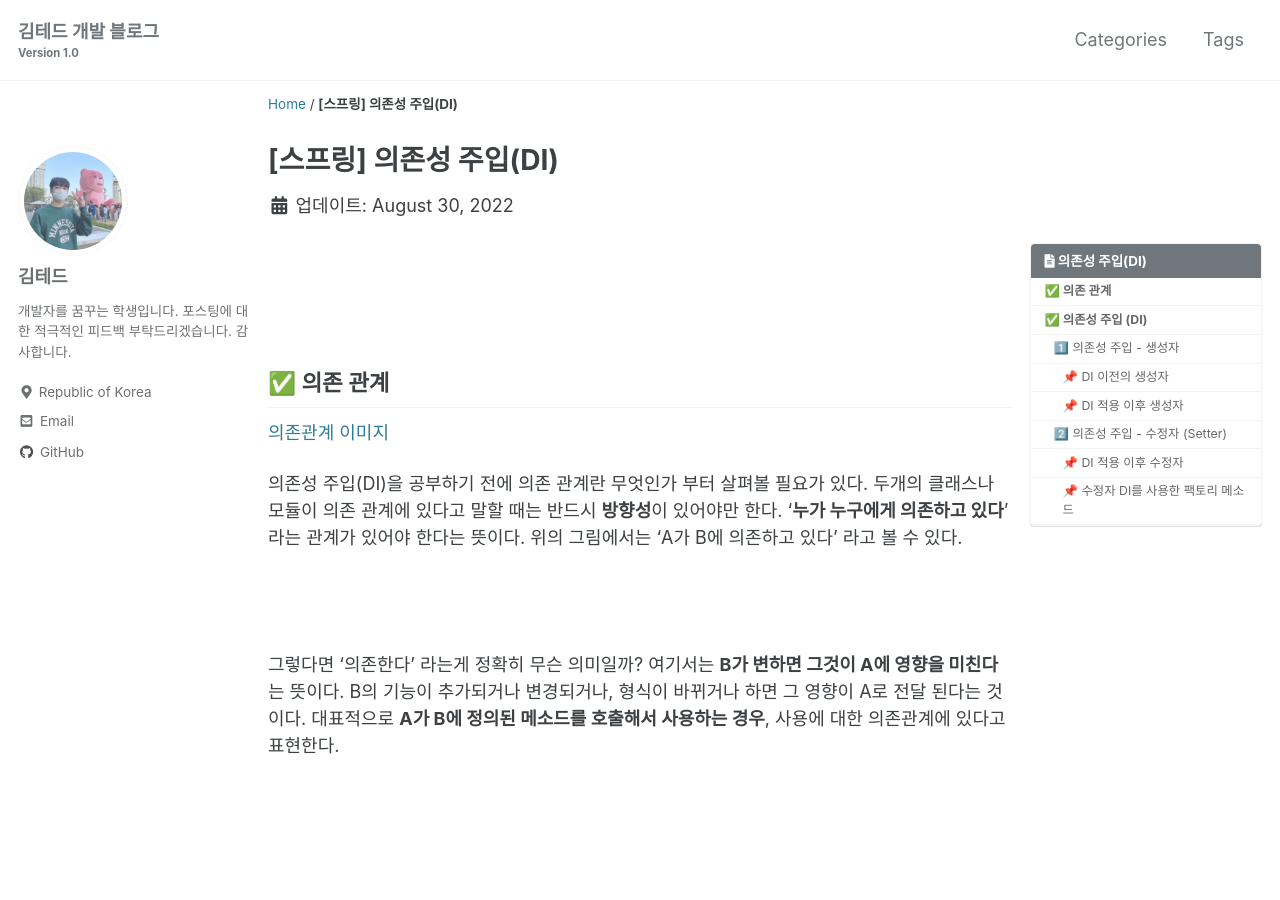
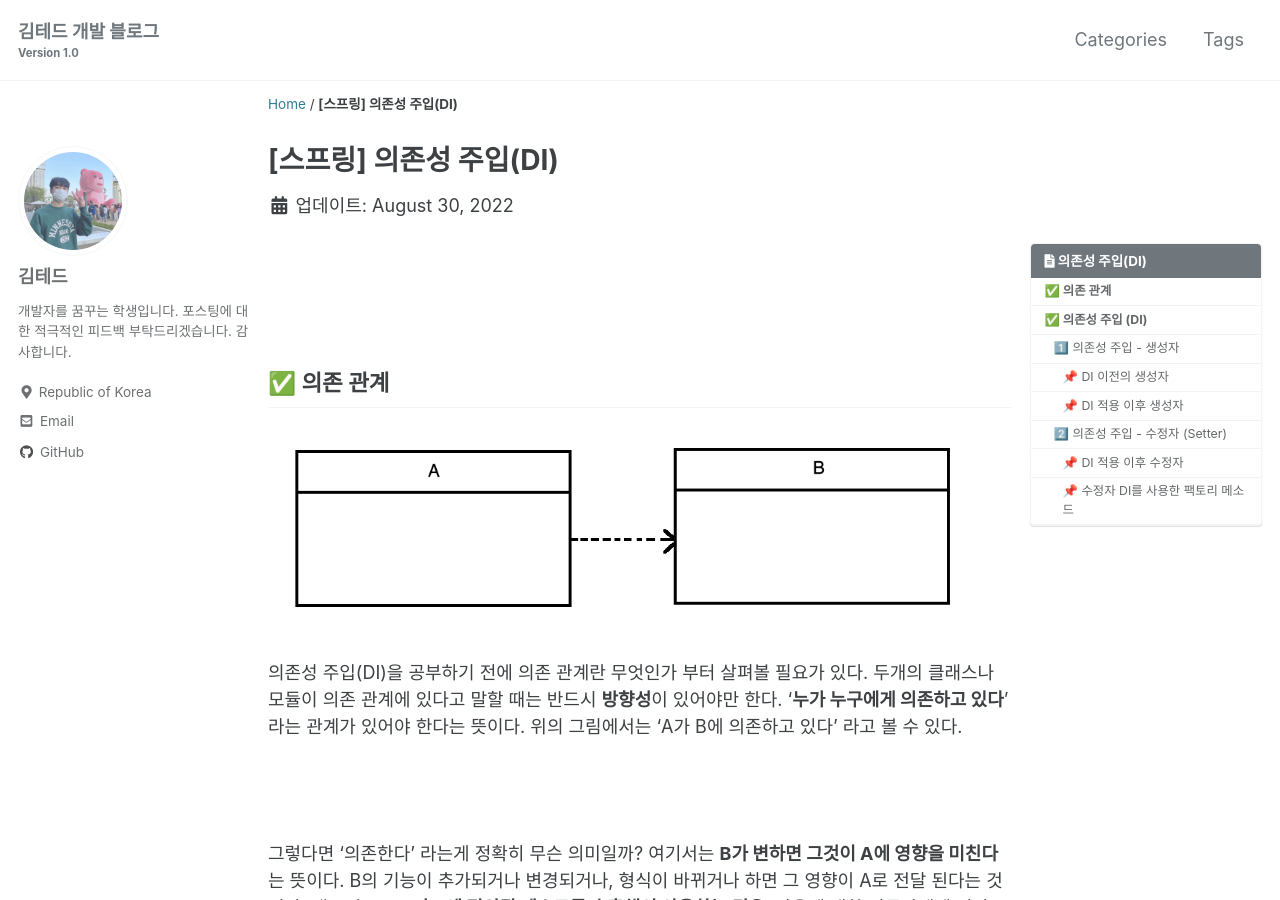
Before and after one commit to idkim97/idkim97.github.io, a Jekyll site: the page built from _posts/2022-08-30-의존성 주입(DI).md, in a window 1280 px wide and 900 px high. Built offline with Jekyll 4.4.1, drawn with Linux system fonts in a browser that asks for light colours; cached includes are drawn as plain includes; comment, search, counter and statistics services are not loaded.

Commit message:
Update 2022-08-30-의존성 주입(DI).md

```diff
--- a/_posts/2022-08-30-의존성 주입(DI).md
+++ b/_posts/2022-08-30-의존성 주입(DI).md
@@ -16,7 +16,9 @@ tags:
 <br><br><br>
 
 ## ✅ 의존 관계
-[의존관계 이미지](https://leegicheol.github.io/java/spring-dependency-injection-principle/)
+<p align="left">
+<img src="https://github.com/idkim97/idkim97.github.io/blob/master/img/di1.png?raw=true">
+</p>
 
 의존성 주입(DI)을 공부하기 전에 의존 관계란 무엇인가 부터 살펴볼 필요가 있다. 두개의 클래스나 모듈이 의존 관계에 있다고 말할 때는 반드시 **방향성**이 있어야만 한다. '**누가 누구에게 의존하고 있다**' 라는 관계가 있어야 한다는 뜻이다. 위의 그림에서는 'A가 B에 의존하고 있다' 라고 볼 수 있다.
 
```
